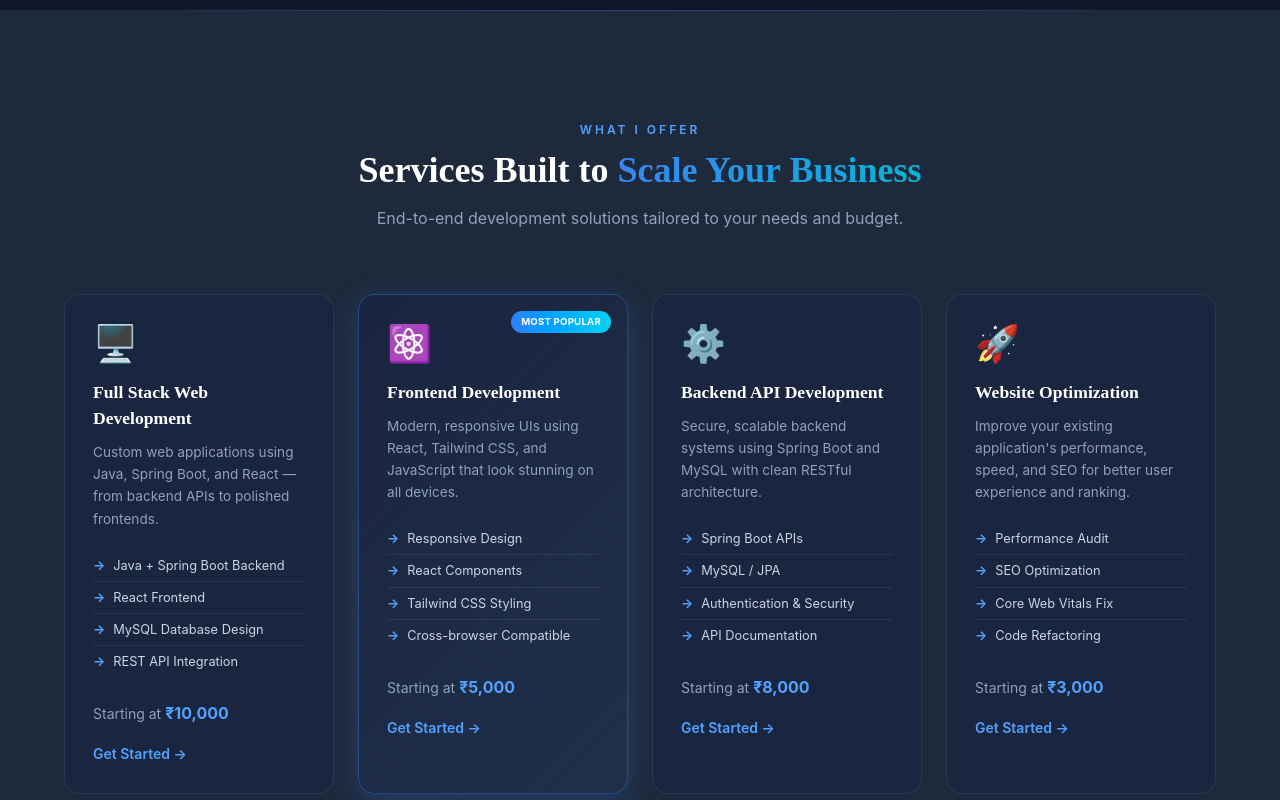
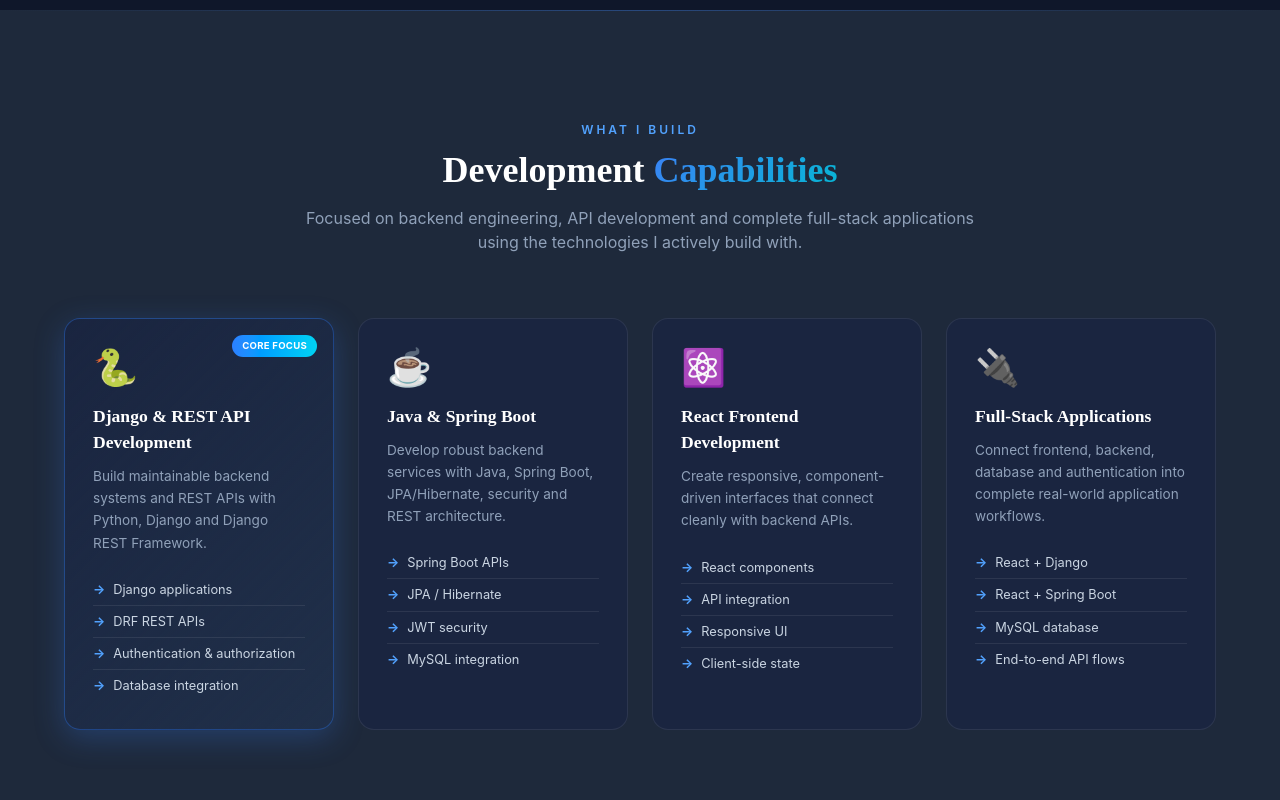
Before and after one commit to Chandrashekar1404/portfolio, a React (Vite) app in the folder portfolio-react/: page / in a window 1280 px wide. Shown: the part 1760-2560 px from the top of the page. Built offline with nearby package versions, Linux system fonts and the light colour scheme.

Commit message:
Update capabilities to match current GitHub stack

```diff
--- a/portfolio-react/src/components/Services.jsx
+++ b/portfolio-react/src/components/Services.jsx
@@ -1,34 +1,30 @@
 const services = [
     {
-        icon: '🖥️',
-        title: 'Full Stack Web Development',
-        desc: 'Custom web applications using Java, Spring Boot, and React — from backend APIs to polished frontends.',
-        features: ['Java + Spring Boot Backend', 'React Frontend', 'MySQL Database Design', 'REST API Integration'],
-        price: '₹10,000',
+        icon: '🐍',
+        title: 'Django & REST API Development',
+        desc: 'Build maintainable backend systems and REST APIs with Python, Django and Django REST Framework.',
+        features: ['Django applications', 'DRF REST APIs', 'Authentication & authorization', 'Database integration'],
+        featured: true,
+    },
+    {
+        icon: '☕',
+        title: 'Java & Spring Boot',
+        desc: 'Develop robust backend services with Java, Spring Boot, JPA/Hibernate, security and REST architecture.',
+        features: ['Spring Boot APIs', 'JPA / Hibernate', 'JWT security', 'MySQL integration'],
         featured: false,
     },
     {
         icon: '⚛️',
-        title: 'Frontend Development',
-        desc: 'Modern, responsive UIs using React, Tailwind CSS, and JavaScript that look stunning on all devices.',
-        features: ['Responsive Design', 'React Components', 'Tailwind CSS Styling', 'Cross-browser Compatible'],
-        price: '₹5,000',
-        featured: true,
-    },
-    {
-        icon: '⚙️',
-        title: 'Backend API Development',
-        desc: 'Secure, scalable backend systems using Spring Boot and MySQL with clean RESTful architecture.',
-        features: ['Spring Boot APIs', 'MySQL / JPA', 'Authentication & Security', 'API Documentation'],
-        price: '₹8,000',
+        title: 'React Frontend Development',
+        desc: 'Create responsive, component-driven interfaces that connect cleanly with backend APIs.',
+        features: ['React components', 'API integration', 'Responsive UI', 'Client-side state'],
         featured: false,
     },
     {
-        icon: '🚀',
-        title: 'Website Optimization',
-        desc: 'Improve your existing application\'s performance, speed, and SEO for better user experience and ranking.',
-        features: ['Performance Audit', 'SEO Optimization', 'Core Web Vitals Fix', 'Code Refactoring'],
-        price: '₹3,000',
+        icon: '🔌',
+        title: 'Full-Stack Applications',
+        desc: 'Connect frontend, backend, database and authentication into complete real-world application workflows.',
+        features: ['React + Django', 'React + Spring Boot', 'MySQL database', 'End-to-end API flows'],
         featured: false,
     },
 ]
@@ -36,46 +32,23 @@ const services = [
 export default function Services() {
     return (
         <section className="py-28 bg-[#1E293B] relative" id="services">
-            <div className="absolute top-0 left-0 right-0 h-px"
-                style={{ background: 'linear-gradient(90deg, transparent, rgba(59,130,246,0.35), transparent)' }} />
+            <div className="absolute top-0 left-0 right-0 h-px" style={{ background: 'linear-gradient(90deg, transparent, rgba(59,130,246,0.35), transparent)' }} />
             <div className="max-w-[1200px] mx-auto px-6">
                 <div className="text-center mb-16" data-aos="fade-up">
-                    <p className="text-xs font-semibold tracking-[3px] uppercase text-blue-400 mb-3">What I Offer</p>
-                    <h2 className="font-['Poppins'] text-3xl lg:text-4xl font-bold">
-                        Services Built to <span className="gradient-text">Scale Your Business</span>
-                    </h2>
-                    <p className="text-slate-400 text-base mt-4 max-w-xl mx-auto">End-to-end development solutions tailored to your needs and budget.</p>
+                    <p className="text-xs font-semibold tracking-[3px] uppercase text-blue-400 mb-3">What I Build</p>
+                    <h2 className="font-['Poppins'] text-3xl lg:text-4xl font-bold">Development <span className="gradient-text">Capabilities</span></h2>
+                    <p className="text-slate-400 text-base mt-4 max-w-2xl mx-auto">Focused on backend engineering, API development and complete full-stack applications using the technologies I actively build with.</p>
                 </div>
-
                 <div className="grid grid-cols-1 sm:grid-cols-2 xl:grid-cols-4 gap-6">
                     {services.map((s, i) => (
-                        <div
-                            key={s.title}
-                            data-aos="fade-up"
-                            data-aos-delay={i * 100}
-                            className={`card-accent relative bg-[#1A2540] border rounded-2xl p-7 overflow-hidden transition-all duration-300 hover:-translate-y-1.5 hover:shadow-[0_20px_50px_rgba(59,130,246,0.25)] hover:border-blue-500/35 group ${s.featured ? 'border-blue-500/35 shadow-[0_8px_30px_rgba(59,130,246,0.25)]' : 'border-white/[0.08]'}`}
-                            style={s.featured ? { background: 'linear-gradient(135deg, #1A2540 0%, rgba(59,130,246,0.08) 100%)' } : {}}
-                        >
-                            {s.featured && (
-                                <div className="absolute top-4 right-4 bg-gradient-to-r from-blue-500 to-cyan-400 text-white text-[0.6rem] font-bold px-2.5 py-1 rounded-full uppercase tracking-wide">
-                                    Most Popular
-                                </div>
-                            )}
+                        <div key={s.title} data-aos="fade-up" data-aos-delay={i * 100} className={`card-accent relative bg-[#1A2540] border rounded-2xl p-7 overflow-hidden transition-all duration-300 hover:-translate-y-1.5 hover:shadow-[0_20px_50px_rgba(59,130,246,0.25)] hover:border-blue-500/35 group ${s.featured ? 'border-blue-500/35 shadow-[0_8px_30px_rgba(59,130,246,0.25)]' : 'border-white/[0.08]'}`} style={s.featured ? { background: 'linear-gradient(135deg, #1A2540 0%, rgba(59,130,246,0.08) 100%)' } : {}}>
+                            {s.featured && <div className="absolute top-4 right-4 bg-gradient-to-r from-blue-500 to-cyan-400 text-white text-[0.6rem] font-bold px-2.5 py-1 rounded-full uppercase tracking-wide">Core Focus</div>}
                             <div className="text-4xl mb-4">{s.icon}</div>
                             <h3 className="font-['Poppins'] text-[1.1rem] font-bold mb-2.5">{s.title}</h3>
                             <p className="text-slate-400 text-[0.85rem] leading-relaxed mb-5">{s.desc}</p>
-                            <ul className="mb-6 divide-y divide-white/[0.08]">
-                                {s.features.map(f => (
-                                    <li key={f} className="flex items-center gap-2 text-slate-300 text-[0.8rem] py-1.5">
-                                        <span className="text-blue-400 font-bold">→</span> {f}
-                                    </li>
-                                ))}
+                            <ul className="divide-y divide-white/[0.08]">
+                                {s.features.map(f => <li key={f} className="flex items-center gap-2 text-slate-300 text-[0.8rem] py-1.5"><span className="text-blue-400 font-bold">→</span>{f}</li>)}
                             </ul>
-                            <p className="text-sm text-slate-400 mb-4">Starting at <strong className="text-blue-400 text-base">{s.price}</strong></p>
-                            <a href="#contact" onClick={e => { e.preventDefault(); document.querySelector('#contact')?.scrollIntoView({ behavior: 'smooth' }) }}
-                                className="inline-flex items-center gap-1 text-blue-400 font-semibold text-sm hover:gap-2 hover:text-cyan-400 transition-all duration-300">
-                                Get Started →
-                            </a>
                         </div>
                     ))}
                 </div>
```
